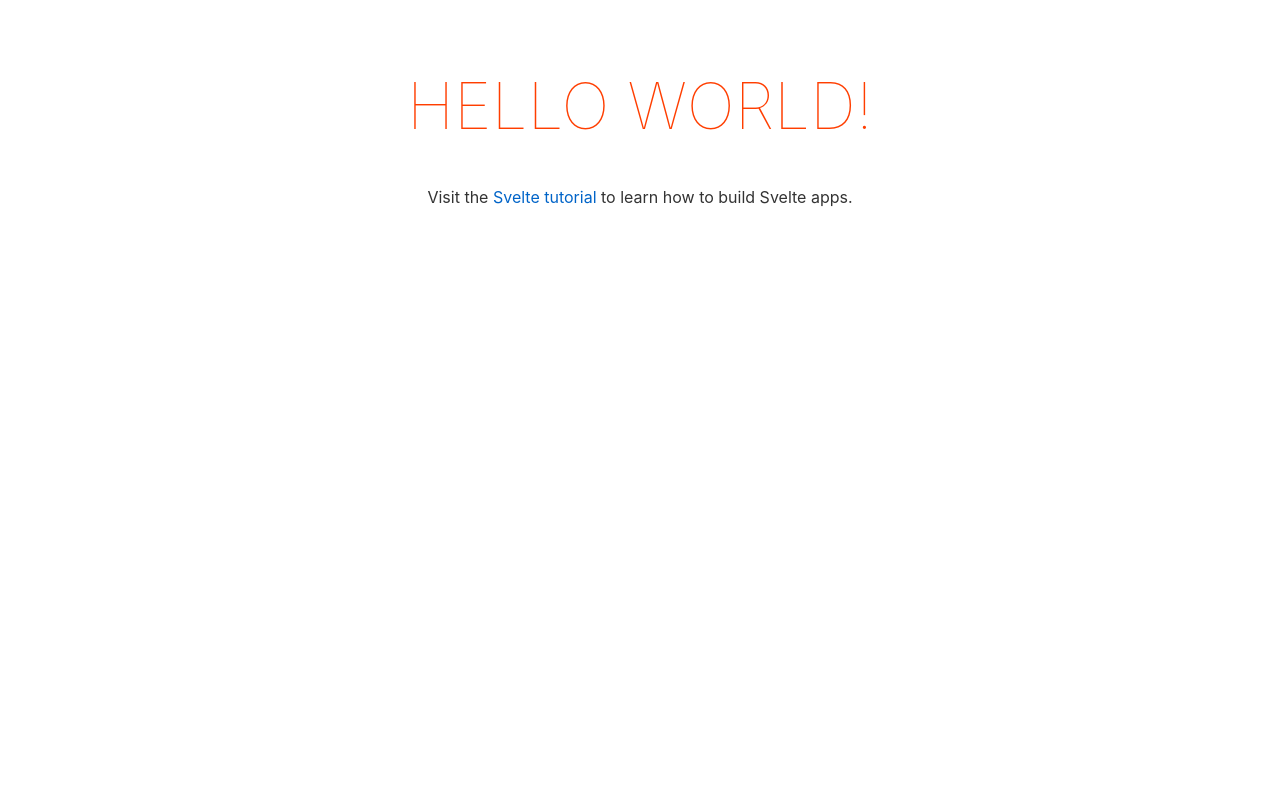
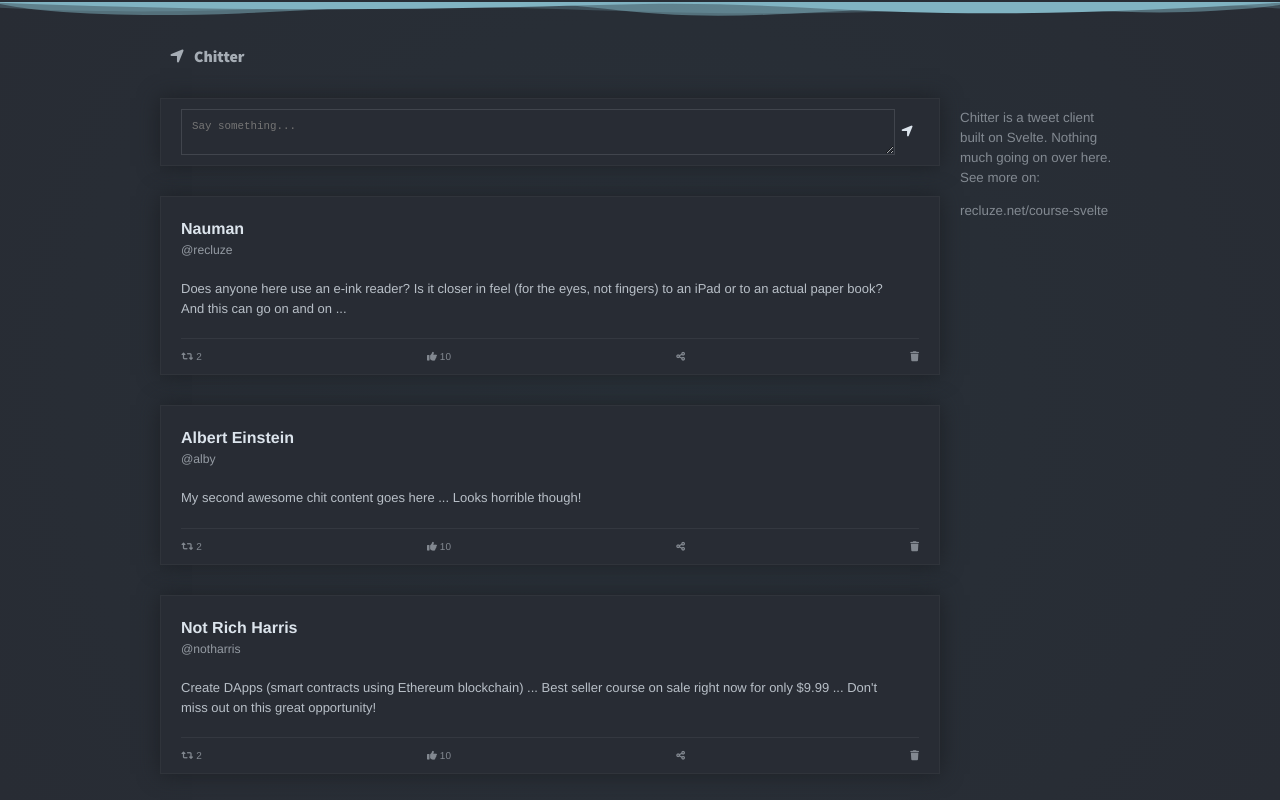
Before and after one commit to recluze/svelte-chitter-tutorial, a Svelte app: page / in a window 1280 px wide. Built offline with nearby package versions, Linux system fonts and the light colour scheme.

Commit message:
Moved template to App.svelte

```diff
--- a/public/global.css
+++ b/public/global.css
@@ -1,63 +1,16 @@
-html, body {
-	position: relative;
-	width: 100%;
-	height: 100%;
+html,
+body {
+    margin: 0;
+    padding: 0;
 }
 
 body {
-	color: #333;
-	margin: 0;
-	padding: 8px;
-	box-sizing: border-box;
-	font-family: -apple-system, BlinkMacSystemFont, "Segoe UI", Roboto, Oxygen-Sans, Ubuntu, Cantarell, "Helvetica Neue", sans-serif;
+    height: 100vh;
+    font-family: 'Helvetica', sans-serif;
+    line-height: 1.2em;
+    background: #283038;
+    background: radial-gradient(circle, #283038 0%, #282c34 100%);
+    justify-content: center;
+    color: #dce4ec;
+    line-height: 1.5;
 }
-
-a {
-	color: rgb(0,100,200);
-	text-decoration: none;
-}
-
-a:hover {
-	text-decoration: underline;
-}
-
-a:visited {
-	color: rgb(0,80,160);
-}
-
-label {
-	display: block;
-}
-
-input, button, select, textarea {
-	font-family: inherit;
-	font-size: inherit;
-	-webkit-padding: 0.4em 0;
-	padding: 0.4em;
-	margin: 0 0 0.5em 0;
-	box-sizing: border-box;
-	border: 1px solid #ccc;
-	border-radius: 2px;
-}
-
-input:disabled {
-	color: #ccc;
-}
-
-button {
-	color: #333;
-	background-color: #f4f4f4;
-	outline: none;
-}
-
-button:disabled {
-	color: #999;
-}
-
-button:not(:disabled):active {
-	background-color: #ddd;
-}
-
-button:focus {
-	border-color: #666;
-}
--- a/public/index.html
+++ b/public/index.html
@@ -1,5 +1,6 @@
 <!DOCTYPE html>
 <html lang="en">
+
 <head>
     <meta charset='utf-8'>
     <meta name='viewport' content='width=device-width,initial-scale=1'>
@@ -10,9 +11,17 @@
     <link rel='stylesheet' href='/global.css'>
     <link rel='stylesheet' href='/build/bundle.css'>
 
+    <link rel="preconnect" href="https://fonts.googleapis.com">
+    <link rel="preconnect" href="https://fonts.gstatic.com" crossorigin>
+    <link href="https://fonts.googleapis.com/css2?family=Prompt:wght@100&family=Source+Sans+Pro:wght@900&display=swap" rel="stylesheet">
+
+    <link href="https://cdnjs.cloudflare.com/ajax/libs/font-awesome/6.0.0/css/all.min.css" rel="stylesheet">
+
+
     <script defer src='/build/bundle.js'></script>
 </head>
 
 <body>
 </body>
+
 </html>
--- a/src/App.svelte
+++ b/src/App.svelte
@@ -1,30 +1,267 @@
 <script>
-	export let name;
 </script>
 
-<main>
-	<h1>Hello {name}!</h1>
-	<p>Visit the <a href="https://svelte.dev/tutorial">Svelte tutorial</a> to learn how to build Svelte apps.</p>
-</main>
+<div id="app-container" class="app-container">
+	<!-- top waves -->
+	<div style="overflow: hidden; margin-bottom: 20px;">
+		<svg
+			preserveAspectRatio="none"
+			viewBox="0 0 1200 120"
+			xmlns="http://www.w3.org/2000/svg"
+			style="fill: #80b3c2; width: 100%; height: 15px;"
+		>
+			<path
+				d="M0 0v46.29c47.79 22.2 103.59 32.17 158 28 70.36-5.37 136.33-33.31 206.8-37.5 73.84-4.36 147.54 16.88 218.2 35.26 69.27 18 138.3 24.88 209.4 13.08 36.15-6 69.85-17.84 104.45-29.34C989.49 25 1113-14.29 1200 52.47V0z"
+				opacity=".25"
+			/>
+			<path
+				d="M0 0v15.81c13 21.11 27.64 41.05 47.69 56.24C99.41 111.27 165 111 224.58 91.58c31.15-10.15 60.09-26.07 89.67-39.8 40.92-19 84.73-46 130.83-49.67 36.26-2.85 70.9 9.42 98.6 31.56 31.77 25.39 62.32 62 103.63 73 40.44 10.79 81.35-6.69 119.13-24.28s75.16-39 116.92-43.05c59.73-5.85 113.28 22.88 168.9 38.84 30.2 8.66 59 6.17 87.09-7.5 22.43-10.89 48-26.93 60.65-49.24V0z"
+				opacity=".5"
+			/>
+			<path
+				d="M0 0v5.63C149.93 59 314.09 71.32 475.83 42.57c43-7.64 84.23-20.12 127.61-26.46 59-8.63 112.48 12.24 165.56 35.4C827.93 77.22 886 95.24 951.2 90c86.53-7 172.46-45.71 248.8-84.81V0z"
+			/>
+		</svg>
+	</div>
+
+	<!-- Header with information -->
+	<nav>
+		<div class="container">
+			<span class="logo"
+				><i class="fa-solid fa-location-arrow" />Chitter</span
+			>
+		</div>
+	</nav>
+
+	<section>
+		<div class="container">
+			<main>
+				<div class="chit-entry">
+					<textarea placeholder="Say something..." />
+					<button class="btn-send fa-solid fa-location-arrow" />
+				</div>
+
+				<div class="chit">
+					<div class="author">Nauman</div>
+					<div class="handle">@recluze</div>
+					<div class="chit-content">
+						Does anyone here use an e-ink reader? Is it closer in
+						feel (for the eyes, not fingers) to an iPad or to an
+						actual paper book? And this can go on and on ...
+					</div>
+					<div class="chit-meta">
+						<div class="rechit">
+							<i class="fa-solid fa-retweet" /> 2
+						</div>
+						<div class="like">
+							<i class="fa-solid fa-thumbs-up" /> 10
+						</div>
+						<div class="save">
+							<i class="fa-solid fa-share-alt" />
+						</div>
+						<div class="save">
+							<i class="fa-solid fa-trash" />
+						</div>
+					</div>
+				</div>
+
+				<div class="chit">
+					<div class="author">Albert Einstein</div>
+					<div class="handle">@alby</div>
+					<div class="chit-content">
+						My second awesome chit content goes here ... Looks
+						horrible though!
+					</div>
+					<div class="chit-meta">
+						<div class="rechit">
+							<i class="fa-solid fa-retweet" /> 2
+						</div>
+						<div class="like">
+							<i class="fa-solid fa-thumbs-up" /> 10
+						</div>
+						<div class="save">
+							<i class="fa-solid fa-share-alt" />
+						</div>
+						<div class="save">
+							<i class="fa-solid fa-trash" />
+						</div>
+					</div>
+				</div>
+
+				<div class="chit">
+					<div class="author">Not Rich Harris</div>
+					<div class="handle">@notharris</div>
+					<div class="chit-content">
+						Create DApps (smart contracts using Ethereum blockchain)
+						... Best seller course on sale right now for only $9.99
+						... Don't miss out on this great opportunity!
+					</div>
+					<div class="chit-meta">
+						<div class="rechit">
+							<i class="fa-solid fa-retweet" /> 2
+						</div>
+						<div class="like">
+							<i class="fa-solid fa-thumbs-up" /> 10
+						</div>
+						<div class="save">
+							<i class="fa-solid fa-share-alt" />
+						</div>
+						<div class="save">
+							<i class="fa-solid fa-trash" />
+						</div>
+					</div>
+				</div>
+			</main>
+
+			<aside>
+				Chitter is a tweet client built on Svelte. Nothing much going on
+				over here. See more on:
+
+				<p>recluze.net/course-svelte</p>
+			</aside>
+		</div>
+	</section>
+</div>
 
 <style>
-	main {
-		text-align: center;
-		padding: 1em;
-		max-width: 240px;
+	section.container {
+		display: flex;
+		flex-direction: column;
+	}
+
+	.container {
+		max-width: 1000px;
 		margin: 0 auto;
 	}
 
-	h1 {
-		color: #ff3e00;
-		text-transform: uppercase;
-		font-size: 4em;
-		font-weight: 100;
+	.logo {
+		margin-left: 30px;
+		font-family: "Source Sans Pro";
+		font-weight: 900;
+		opacity: 0.7;
 	}
 
-	@media (min-width: 640px) {
-		main {
-			max-width: none;
-		}
+	.logo i {
+		margin-right: 10px;
+	}
+
+	nav .container {
+		margin-top: 10px;
+		display: flex;
+		justify-content: space-between;
+		align-items: center;
+	}
+
+	nav .container ul {
+		display: flex;
+		height: 100%;
+	}
+
+	nav .container ul li {
+		margin: 10px;
+		list-style: none;
+	}
+
+	section .container {
+		display: flex;
+		flex-direction: row;
+	}
+
+	section .container main {
+		flex-grow: 3;
+		flex-basis: 600px;
+		margin-left: 20px;
+	}
+
+	section .container aside {
+		flex-grow: 1;
+		flex-basis: 100px;
+		padding: 20px;
+		font-size: smaller;
+		margin-top: 20px;
+		font-weight: 100;
+		opacity: 0.5;
+	}
+
+	.chit {
+		border: 1px solid #62676d22;
+		/* border-top: none;  */
+		display: flex;
+		flex-direction: column;
+		padding: 10px 20px;
+		font-weight: lighter;
+		background-color: #282c34;
+		box-shadow: 0px 0px 20px #1d2025;
+		margin-top: 30px;
+	}
+
+	.chit:hover {
+		border: 1px solid #62676d99;
+	}
+
+	.chit-meta {
+		display: flex;
+		justify-content: space-between;
+		padding: 10px 0px;
+		margin: 0px;
+		opacity: 0.5;
+		font-size: x-small;
+		border-top: 1px solid #dce4ec22;
+		padding-bottom: 0px;
+	}
+
+	.chit-meta i {
+		cursor: pointer;
+	}
+
+	.author {
+		font-weight: bold;
+		margin: 10px 0px;
+		margin-bottom: 0px;
+	}
+
+	.handle {
+		font-weight: 100;
+		opacity: 0.6;
+		font-size: 0.76em;
+	}
+
+	.chit-content {
+		margin: 20px 0px;
+		opacity: 0.8;
+		padding-right: 15px;
+		font-size: small;
+	}
+
+	.chit-entry {
+		border: 1px solid #62676d22;
+		display: flex;
+		flex-direction: row;
+		padding: 10px 20px;
+		font-weight: lighter;
+		background-color: #282c34;
+		box-shadow: 0px 0px 20px #1d2025;
+		margin-top: 30px;
+		justify-content: space-between;
+		align-items: center;
+	}
+
+	.chit-entry textarea {
+		display: block;
+		flex-basis: 95%;
+		background-color: #282c34;
+		color: #dce4ec;
+		font-size: smaller;
+		padding: 10px;
+		border: 1px solid #dce4ec22;
+	}
+
+	.chit-entry .btn-send {
+		flex-basis: 20px;
+		text-align: right;
+		background-color: inherit;
+		border: none;
+		color: #dce4ec;
+		cursor: pointer;
 	}
 </style>
--- a/src/main.js
+++ b/src/main.js
@@ -1,10 +1,7 @@
 import App from './App.svelte';
 
 const app = new App({
-	target: document.body,
-	props: {
-		name: 'world'
-	}
+    target: document.body,
 });
 
 export default app;
```
Lines whose indentation alone changed are shown as unchanged.
